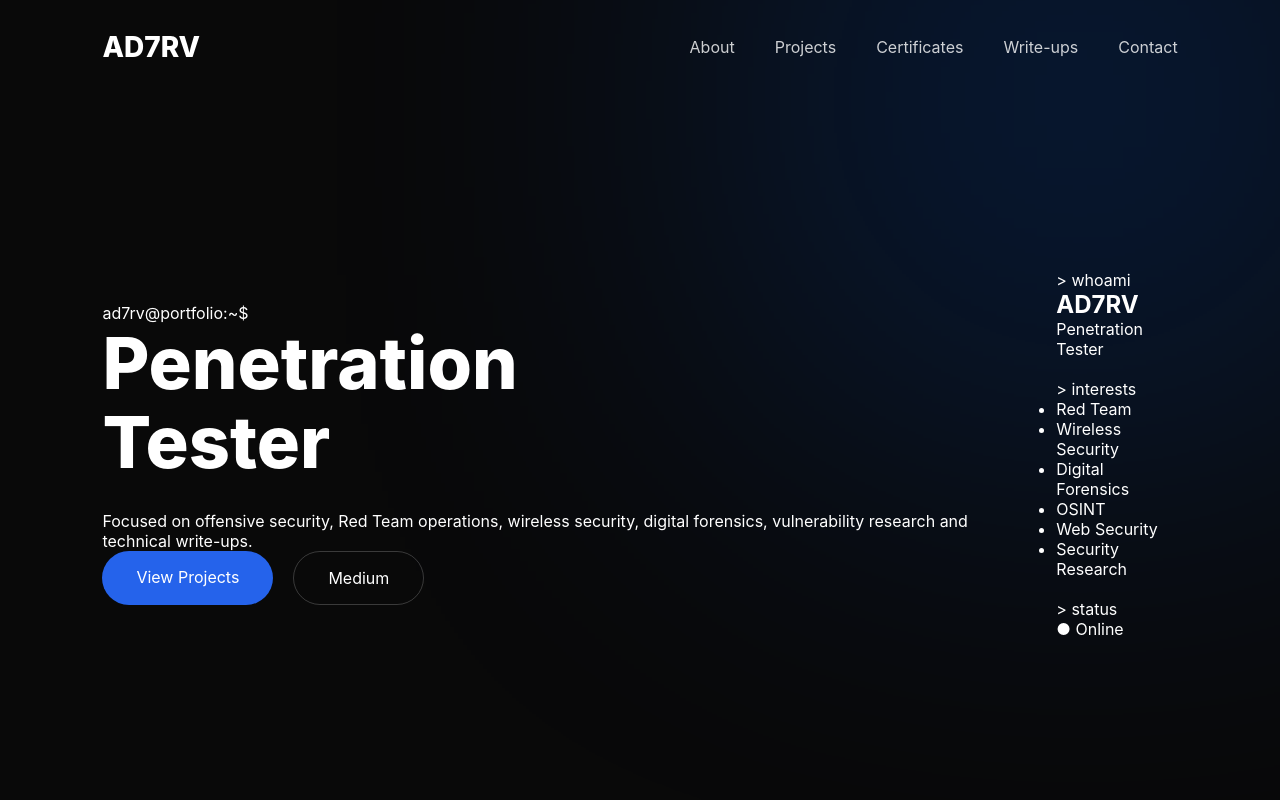
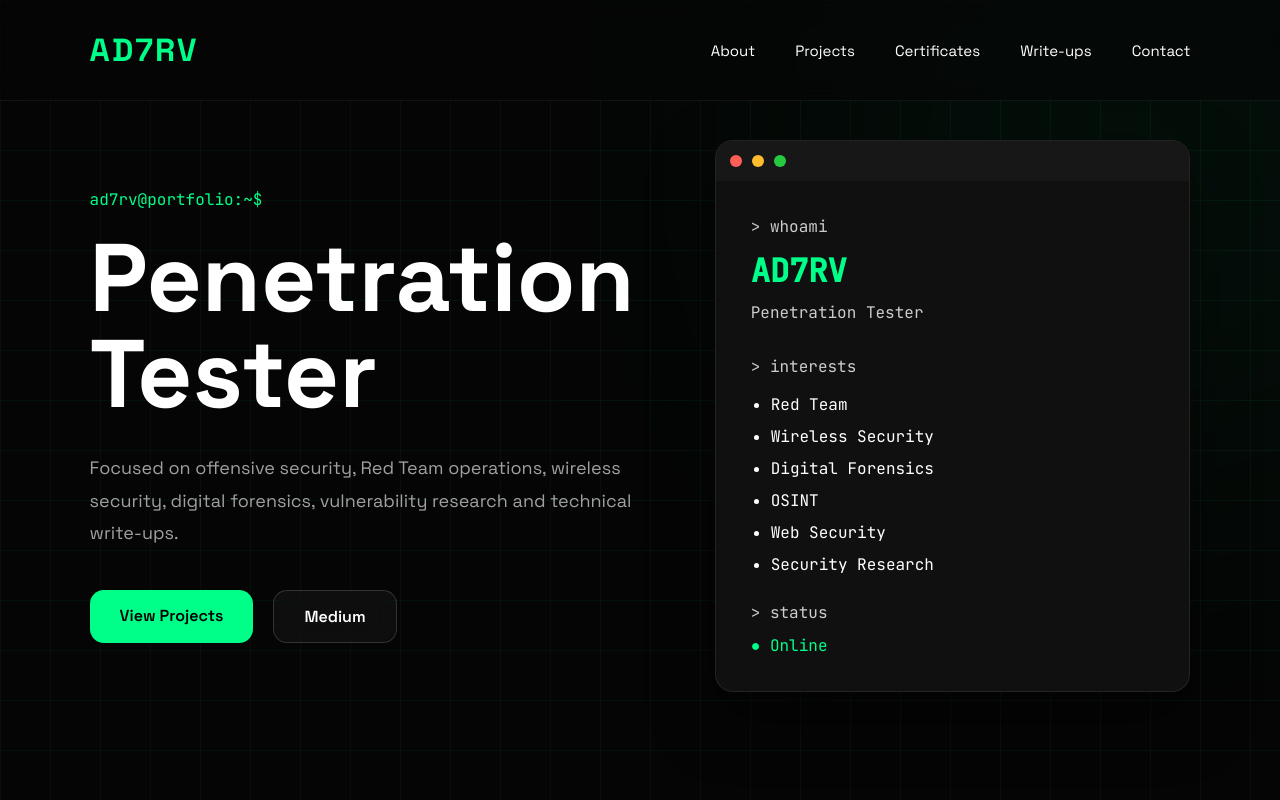
Before and after one commit to ad7rv/ad7rv.github.io, a plain HTML site: page index.html in a window 1280 px wide. Shown: the top 800 px of the page. Drawn offline with Linux system fonts and the light colour scheme; a script that the page names is missing.

Commit message:
Refactor CSS for improved styling and layout

```diff
--- a/style.css
+++ b/style.css
@@ -1,162 +1,462 @@
+@import url('https://fonts.googleapis.com/css2?family=Space+Grotesk:wght@300;400;500;600;700&family=JetBrains+Mono:wght@400;500&display=swap');
+
+:root{
+    --bg:#050505;
+    --card:#0d0d0d;
+    --green:#00FF88;
+    --text:#ffffff;
+    --gray:#a0a0a0;
+}
+
 *{
-margin:0;
-padding:0;
-box-sizing:border-box;
-font-family:Inter,sans-serif;
+    margin:0;
+    padding:0;
+    box-sizing:border-box;
+}
+
+html{
+    scroll-behavior:smooth;
 }
 
 body{
-background:#090909;
-color:white;
-overflow-x:hidden;
+    background:var(--bg);
+    color:var(--text);
+    font-family:'Space Grotesk',sans-serif;
+    overflow-x:hidden;
 }
 
-body::before{
+/* Grid Background */
+
+.background-grid{
+
+position:fixed;
+inset:0;
+
+background-image:
+
+linear-gradient(rgba(0,255,136,.05) 1px, transparent 1px),
+
+linear-gradient(90deg, rgba(0,255,136,.05) 1px, transparent 1px);
+
+background-size:50px 50px;
+
+z-index:-2;
+
+}
+
+/* Glow */
+
+.background-grid::before{
+
 content:"";
+
+position:absolute;
+
+width:600px;
+height:600px;
+
+background:#00FF88;
+
+filter:blur(180px);
+
+opacity:.06;
+
+top:-150px;
+right:-150px;
+
+}
+
+/* Navbar */
+
+header{
+
+padding:30px 7%;
+
 position:fixed;
-width:700px;
-height:700px;
-background:#0066ff;
-filter:blur(180px);
-opacity:.18;
-top:-250px;
-right:-150px;
-z-index:-1;
+
+width:100%;
+
+top:0;
+
+z-index:1000;
+
+backdrop-filter:blur(14px);
+
+background:rgba(5,5,5,.6);
+
+border-bottom:1px solid rgba(255,255,255,.05);
+
 }
 
 nav{
+
 display:flex;
+
 justify-content:space-between;
+
 align-items:center;
-padding:30px 8%;
+
 }
 
 .logo{
-font-size:28px;
-font-weight:800;
+
+font-size:32px;
+
+font-weight:700;
+
+letter-spacing:2px;
+
+color:var(--green);
+
 }
 
 nav ul{
+
 display:flex;
+
+gap:40px;
+
 list-style:none;
-gap:40px;
+
 }
 
 nav a{
+
 color:white;
+
 text-decoration:none;
-opacity:.8;
+
+font-size:15px;
+
 transition:.3s;
+
 }
 
 nav a:hover{
-opacity:1;
-color:#3b82f6;
+
+color:var(--green);
+
 }
 
+/* Hero */
+
 .hero{
-min-height:90vh;
-display:flex;
+
+min-height:100vh;
+
+display:grid;
+
+grid-template-columns:1fr 1fr;
+
 align-items:center;
-justify-content:space-between;
-padding:0 8%;
-gap:60px;
+
+padding:140px 7%;
+
+gap:80px;
+
 }
 
-.content{
-max-width:620px;
+.terminal-path{
+
+font-family:'JetBrains Mono',monospace;
+
+color:var(--green);
+
+margin-bottom:20px;
+
 }
 
-.small{
-color:#3b82f6;
-letter-spacing:4px;
-font-size:13px;
-margin-bottom:20px;
+.hero h1{
+
+font-size:clamp(4rem,8vw,6rem);
+
+line-height:1;
+
+margin-bottom:30px;
+
 }
 
-h1{
-font-size:72px;
-font-weight:800;
-line-height:1.1;
-margin-bottom:30px;
+.description{
+
+font-size:18px;
+
+color:var(--gray);
+
+line-height:1.8;
+
+max-width:600px;
+
 }
 
-.desc{
-font-size:18px;
-opacity:.7;
-line-height:1.8;
-margin-bottom:40px;
+/* Buttons */
+
+.buttons{
+
+display:flex;
+
+gap:20px;
+
+margin-top:40px;
+
+flex-wrap:wrap;
+
 }
 
-.buttons{
-display:flex;
-gap:20px;
+.primary,
+.secondary{
+
+padding:15px 30px;
+
+border-radius:14px;
+
+text-decoration:none;
+
+transition:.35s;
+
+font-weight:600;
+
 }
 
-.buttons a{
-padding:16px 34px;
-border-radius:50px;
-text-decoration:none;
-transition:.3s;
+.primary{
+
+background:var(--green);
+
+color:black;
+
 }
 
-.buttons a:first-child{
-background:#2563eb;
-color:white;
+.primary:hover{
+
+transform:translateY(-4px);
+
+box-shadow:0 0 30px rgba(0,255,136,.4);
+
 }
 
-.buttons a:last-child{
-border:1px solid rgba(255,255,255,.2);
+.secondary{
+
+border:1px solid rgba(255,255,255,.15);
+
 color:white;
+
+background:rgba(255,255,255,.04);
+
+backdrop-filter:blur(14px);
+
 }
 
-.buttons a:hover{
-transform:translateY(-4px);
+.secondary:hover{
+
+border-color:var(--green);
+
+color:var(--green);
+
+}
+
+/* Terminal */
+
+.terminal{
+
+background:#101010;
+
+border:1px solid rgba(255,255,255,.08);
+
+border-radius:18px;
+
+overflow:hidden;
+
+box-shadow:0 25px 60px rgba(0,0,0,.5);
+
+}
+
+.terminal-top{
+
+padding:14px;
+
+display:flex;
+
+gap:10px;
+
+background:#171717;
+
+}
+
+.red,.yellow,.green{
+
+width:12px;
+
+height:12px;
+
+border-radius:50%;
+
+}
+
+.red{background:#ff5f56;}
+
+.yellow{background:#ffbd2e;}
+
+.green{background:#27c93f;}
+
+.terminal-body{
+
+padding:35px;
+
+font-family:'JetBrains Mono',monospace;
+
+}
+
+.terminal-body p{
+
+margin-bottom:12px;
+
+color:#cccccc;
+
+}
+
+.terminal-body h2{
+
+font-size:32px;
+
+color:var(--green);
+
+margin:10px 0;
+
+}
+
+.terminal-body ul{
+
+margin-left:20px;
+
+line-height:2;
+
+color:white;
+
+}
+
+.online{
+
+color:var(--green);
+
+}
+
+/* Sections */
+
+section{
+
+padding:100px 7%;
+
+}
+
+section h2{
+
+font-size:42px;
+
+margin-bottom:40px;
+
+}
+
+/* Cards */
+
+.cards{
+
+display:grid;
+
+grid-template-columns:repeat(auto-fit,minmax(260px,1fr));
+
+gap:25px;
+
 }
 
 .card{
-width:420px;
-height:520px;
-border-radius:35px;
-background:rgba(255,255,255,.05);
-backdrop-filter:blur(18px);
+
+background:rgba(255,255,255,.03);
+
 border:1px solid rgba(255,255,255,.08);
-display:flex;
-align-items:center;
-justify-content:center;
+
+border-radius:18px;
+
+padding:30px;
+
+transition:.35s;
+
+backdrop-filter:blur(16px);
+
 }
 
-.circle{
-width:240px;
-height:240px;
-border-radius:50%;
-background:linear-gradient(135deg,#2563eb,#60a5fa);
-box-shadow:0 0 120px rgba(37,99,235,.5);
+.card:hover{
+
+transform:translateY(-8px);
+
+border-color:var(--green);
+
+box-shadow:0 0 35px rgba(0,255,136,.15);
+
 }
+
+.card h3{
+
+margin-bottom:15px;
+
+}
+
+.card p{
+
+color:#bfbfbf;
+
+line-height:1.7;
+
+}
+
+/* Scrollbar */
+
+::-webkit-scrollbar{
+
+width:8px;
+
+}
+
+::-webkit-scrollbar-thumb{
+
+background:var(--green);
+
+border-radius:20px;
+
+}
+
+::-webkit-scrollbar-track{
+
+background:#090909;
+
+}
+
+/* Responsive */
 
 @media(max-width:900px){
 
 .hero{
-flex-direction:column;
-text-align:center;
-padding-top:80px;
+
+grid-template-columns:1fr;
+
+padding-top:170px;
+
 }
 
-h1{
-font-size:48px;
+nav ul{
+
+display:none;
+
 }
 
-.card{
-width:100%;
-height:380px;
+.hero h1{
+
+font-size:58px;
+
 }
 
-.buttons{
-justify-content:center;
+section{
+
+padding:70px 7%;
+
 }
 
-nav{
-flex-direction:column;
-gap:20px;
 }
-}
```
